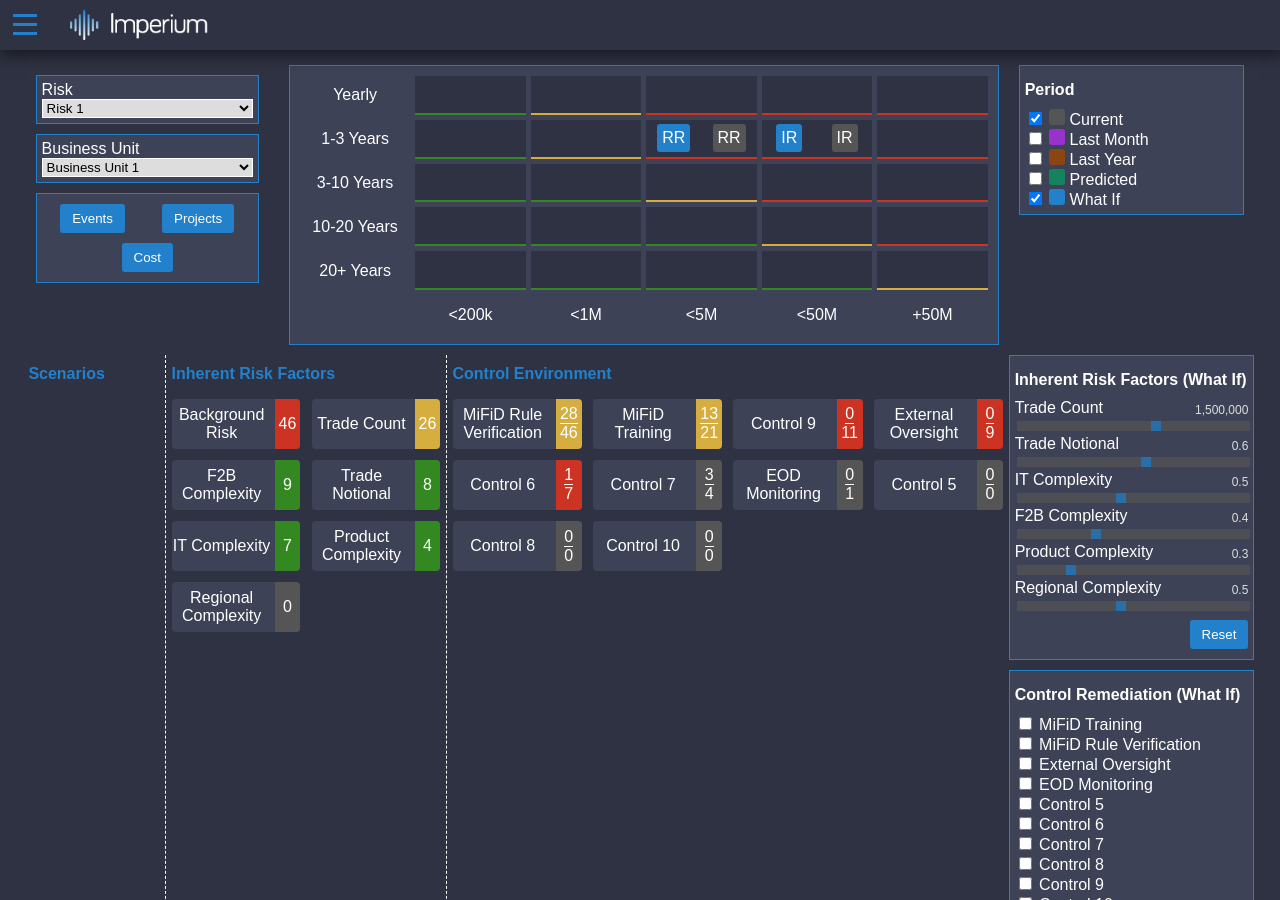
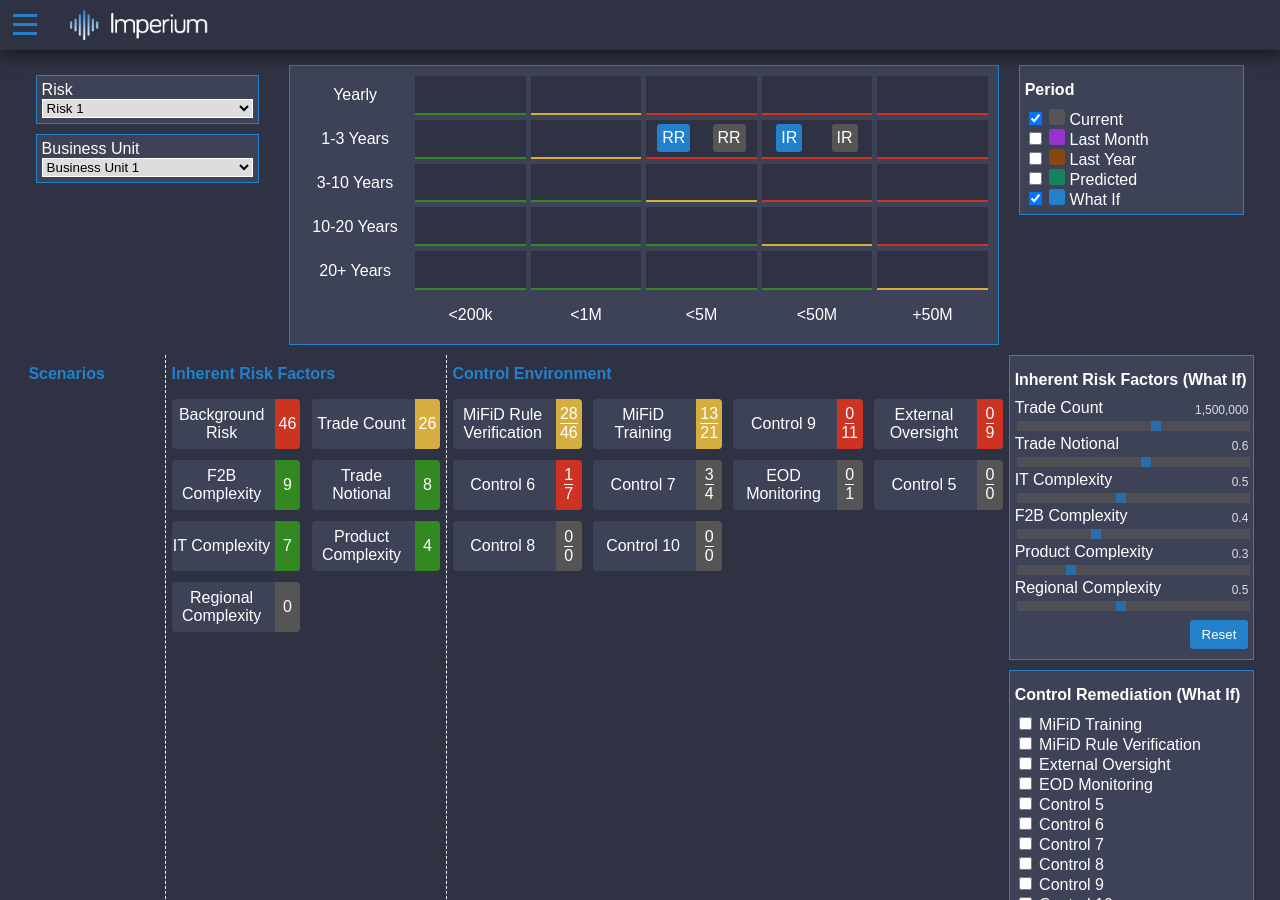
Before and after one commit to imperiumrisk/imperiumrisk.github-io, a Jekyll site: the page built from analytics.html, in a window 1280 px wide. Built offline with Jekyll 4.4.1, drawn with Linux system fonts in a browser that asks for light colours.

Commit message:
Removed links box on analytics page

```diff
--- a/analytics.html
+++ b/analytics.html
@@ -27,11 +27,6 @@ layout: default
 						</div>
 					</div>
 				</form>
-				<div class="form-background flex-middle">
-					<button onclick="location.href='/events.html'">Events</button>
-					<button onclick="location.href='/projects.html'">Projects</button>
-					<button onclick="location.href='/cost.html'">Cost</button>
-				</div>
 			</div>
 			<div class="rating_grid" id="rating_grid">
 				<div class="rating_title">Yearly</div><div class="rating_square"></div><div class="rating_square"></div><div class="rating_square"></div><div class="rating_square"></div><div class="rating_square"></div>
```
